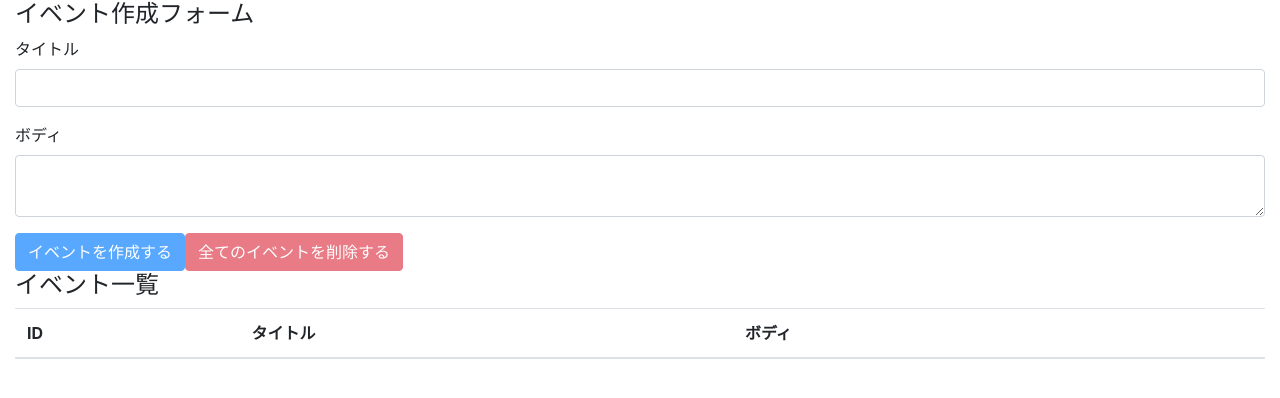
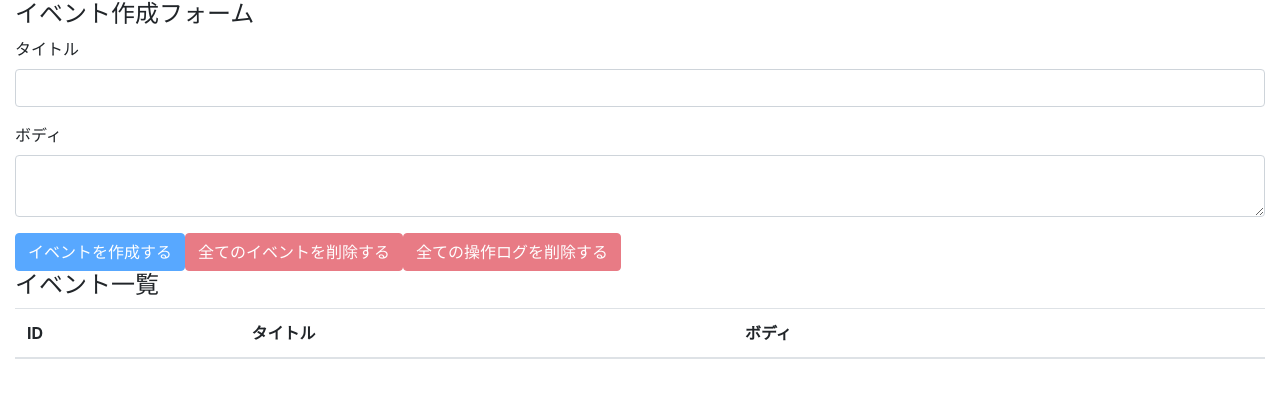
Before and after one commit to KazumasaYasui/react-hooks-101, a React (Create React App) app: page / in a window 1280 px wide. Shown: the top 398 px of the page. Built offline with nearby package versions, Linux system fonts and the light colour scheme.

Commit message:
[ADD] delete all operationLogs

```diff
--- a/src/components/EventForm.js
+++ b/src/components/EventForm.js
@@ -40,8 +40,15 @@ const EventForm = () => {
         }
     }
 
-    const unCreatable = title === '' || body === ''
-    const unDeletable = state.events.length === 0
+    const deleteAllOperationLogs = e => {
+        e.preventDefault()
+        const result = window.confirm('全ての操作ログを本当に削除しても良いですか？')
+        if (result) dispatch({type: DELETE_ALL_OPERATION_LOGS})
+    }
+
+    const unCreatableEvent = title === '' || body === ''
+    const unDeletableEvents = state.events.length === 0
+    const unDeletableLogs = state.operationLogs.length === 0
 
     return (
         <>
@@ -57,8 +64,9 @@ const EventForm = () => {
                     <textarea className="form-control" id="formEventBody" value={body} onChange={e => setBody(e.target.value)} />
                 </div>
 
-                <button className="btn btn-primary" onClick={addEvent} disabled={unCreatable}>イベントを作成する</button>
-                <button className="btn btn-danger" onClick={deleteAllEvents} disabled={unDeletable}>全てのイベントを削除する</button>
+                <button className="btn btn-primary" onClick={addEvent} disabled={unCreatableEvent}>イベントを作成する</button>
+                <button className="btn btn-danger" onClick={deleteAllEvents} disabled={unDeletableEvents}>全てのイベントを削除する</button>
+                <button className="btn btn-danger" onClick={deleteAllOperationLogs} disabled={unDeletableLogs}>全ての操作ログを削除する</button>
             </form>
         </>
     )
```
